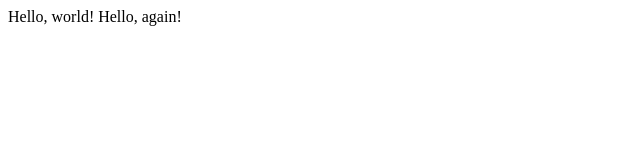
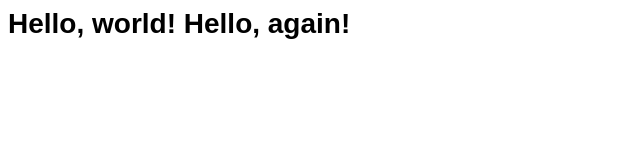
Before and after one commit to Zaksen/lecture0, a plain HTML site: page hello.html in a window 1280 px wide. Shown: the whole page, without its empty margins (0-640 px from the left). Drawn offline with Linux system fonts and the light colour scheme.

Commit message:
Added css

```diff
--- a/hello.html
+++ b/hello.html
@@ -5,10 +5,13 @@
     <title>
         my webpage!
     </title>
+    <link rel="stylesheet" href="styles.css">
 </head>
 
 <body>
-    Hello, world! Hello, again!
+    <div>
+        Hello, world! Hello, again!
+    </div>
 </body>
 
 </html>
--- /dev/null
+++ b/styles.css
@@ -0,0 +1,5 @@
+div {
+    font-family : Arial, Helvetica, sans-serif;
+    font-size:28px;
+    font-weight:bold;
+}
```
